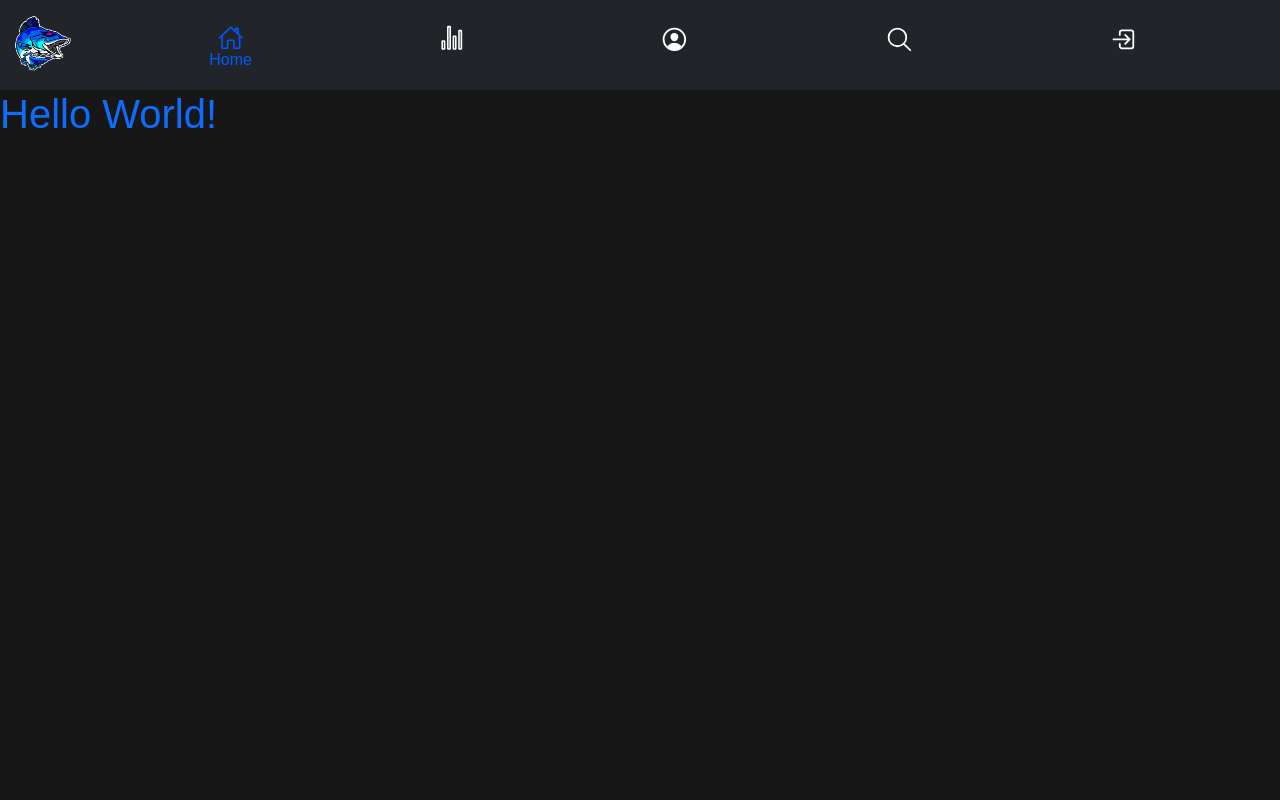
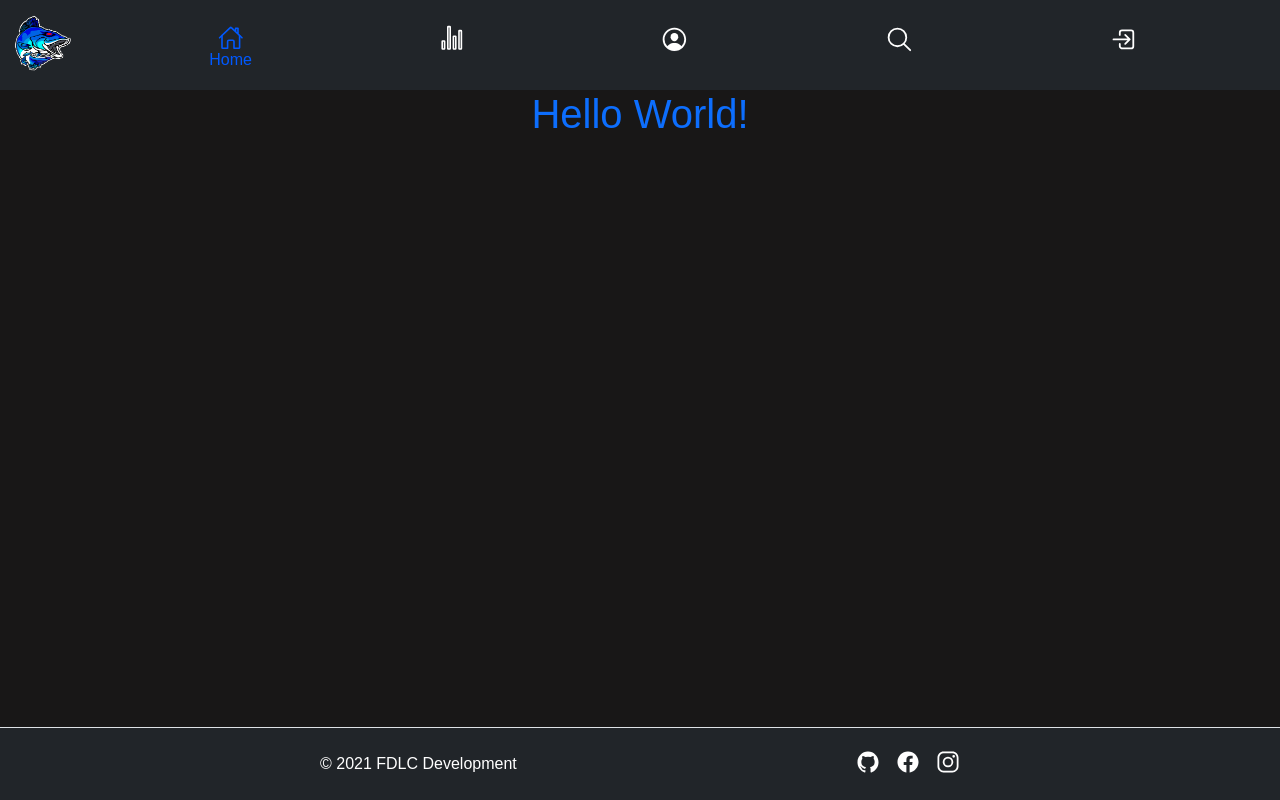
Before and after one commit to FaillHarder/P13--Leurres-vs-Stats, a Django app: page / in a window 1280 px wide. Run offline with Django 4.2, Linux system fonts and the light colour scheme; some libraries are stand-ins or nearby versions.

Commit message:
ajout du footer

```diff
--- a/static/css/styles.css
+++ b/static/css/styles.css
@@ -7,12 +7,17 @@
 
 body {
     background: rgb(24, 23, 23);
+    min-height: 100vh;
+    display: flex;
+    flex-direction: column;
 }
+
 
 ion-icon {
     pointer-events: none;
 }
 
+/* navbar */
 .logo {
     width: 60px;
 }
@@ -52,7 +57,27 @@ ion-icon {
     transition: opacity 0.6s linear;
     color: rgb(0, 89, 255);
 }
+/* end navbar */
 
+/* footer */
+footer {
+    margin-top: auto;
+}
+
+footer ul li a .icon {
+    font-size: 1.5rem;
+    color: #fff;
+}
+
+footer ul li a .icon:hover {
+    color: rgb(0, 89, 255);
+    transition: 0.5s;
+}
+/* end footer */
+
+/* ------------------ */
+
+/* navbar */
 @media (max-width: 580px) {
     .navbar-brand {
         margin: 0;
@@ -72,3 +97,4 @@ ion-icon {
         width: 0px;
     }
 }
+/* end navbar */
--- a/templates/base.html
+++ b/templates/base.html
@@ -15,13 +15,13 @@
     <title>{% block title %}{% endblock title %}Leurres VS Stats</title>
 </head>
 <body>
-    <nav class="navbar navbar-expand-sm navbar-dark bg-dark">
+    <nav class="navbar navbar-expand-sm bg-dark">
         <div class="container-fluid">
             <a href="#" class="navbar-brand">
                 <img class="logo" src="{% static 'assets/images/logofish2.png' %}" alt="logo">
             </a>
             <div class="container navigation">
-                <ul class="d-flex p-0 justify-content-around">
+                <ul class="d-flex p-0 justify-content-around list-unstyled">
                     <li class="list active">
                         <a href="#">
                             <span class="icon" id="myicon">
@@ -67,7 +67,38 @@
             </div>
         </div>
     </nav>
+
     {% block content %}{% endblock content %}
+
+    <footer class="bg-dark d-flex flex-wrap justify-content-center align-items-center py-3 border-top">
+        <div class="col-md-3 d-flex align-items-center">
+            <span class="text-white">© 2021 FDLC Development</span>
+        </div>
+        <ul class="nav col-md-3 justify-content-end list-unstyled d-flex">
+            <li class="ms-3 mt-1">
+                <a href="#">
+                    <span class="icon">
+                        <ion-icon name="logo-github"></ion-icon>
+                    </span>
+                </a>
+            </li>
+            <li class="ms-3 mt-1">
+                <a href="#">
+                    <span class="icon">
+                        <ion-icon name="logo-facebook"></ion-icon>
+                    </span>
+                </a>
+            </li>
+            <li class="ms-3 mt-1">
+                <a href="#">
+                    <span class="icon">
+                        <ion-icon name="logo-instagram"></ion-icon>
+                    </span>
+                </a>
+            </li>
+        </ul>
+    </footer>
+
 </body>
     {% block script %}{% endblock script %}
     <script type="module" src="https://unpkg.com/ionicons@5.5.2/dist/ionicons/ionicons.esm.js"></script>
--- a/templates/home/index.html
+++ b/templates/home/index.html
@@ -3,7 +3,7 @@
 {% block title %}Home - {% endblock title %}
 
 {% block content %}
-    <h1 class="text-primary">
+    <h1 class="text-primary d-flex justify-content-center">
         Hello World!
     </h1>
 {% endblock content %}
```
